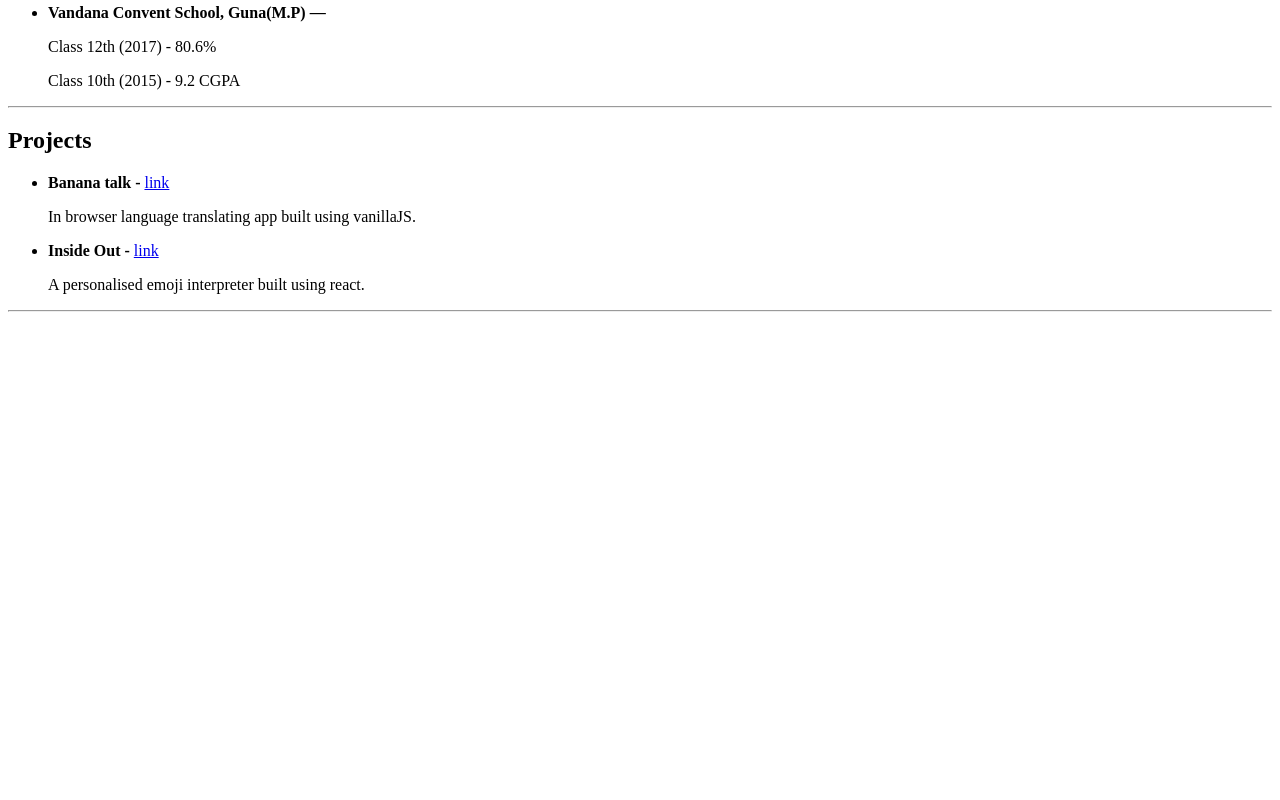
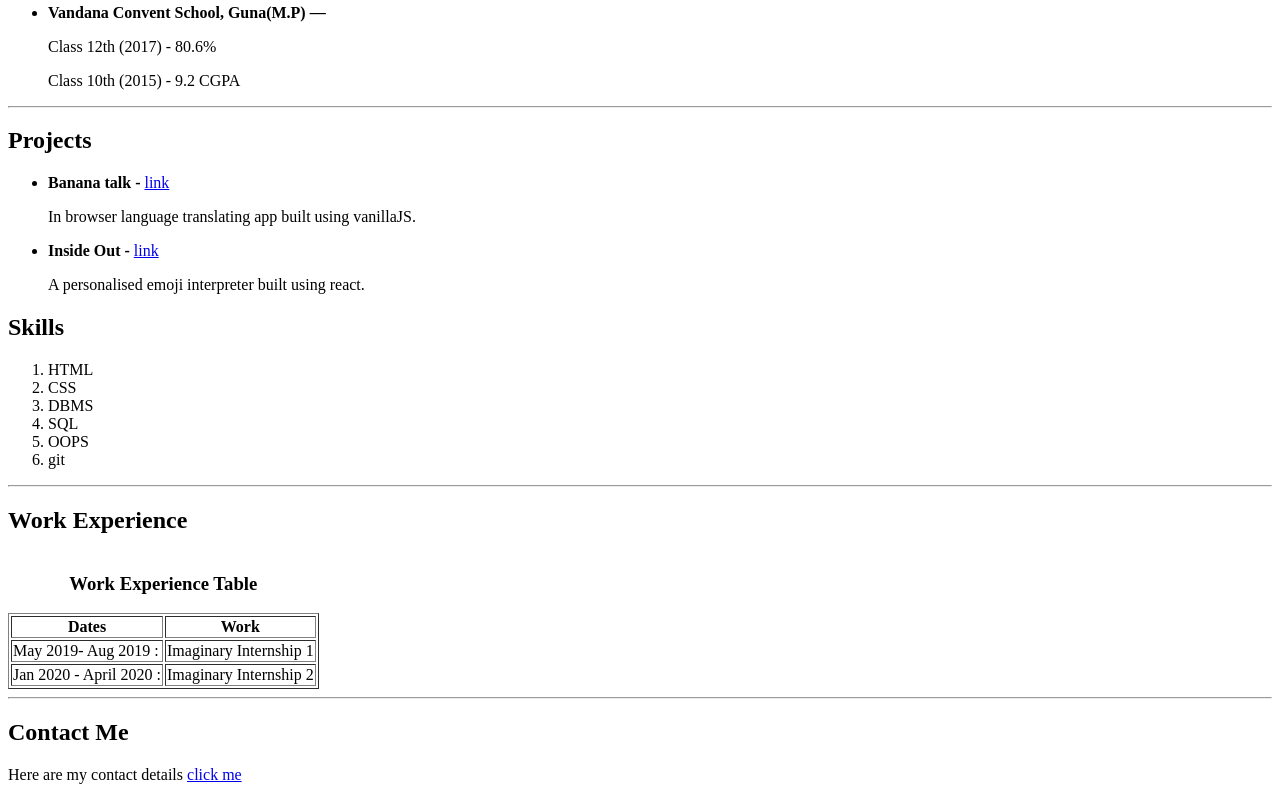
Before and after one commit to suneha15/portfolio-2, a plain HTML site: page index.html in a window 1280 px wide. Shown: the part 696-1496 px from the top of the page. Before the commit the page ends 1016 px from the top, so only its background shows below. Drawn offline with Linux system fonts and the light colour scheme.

Commit message:
added table

```diff
--- a/index.html
+++ b/index.html
@@ -57,7 +57,47 @@
             <p>A personalised emoji interpreter built using react.</p>
         </li>
     </ul>
+    <h2>Skills</h2>
+    <ol type="1">
+        <li>HTML</li>
+        <li>CSS</li>
+        <li>DBMS</li>
+        <li>SQL</li>
+        <li>OOPS</li>
+        <li>git</li>
+    </ol>
     <hr>
+
+    <h2>Work Experience</h2>
+    <table border = '1'>
+        <caption><h3>Work Experience Table</h3></caption>
+        <thead>
+            <tr>
+                <th>Dates</th>
+                <th>Work</th>
+            </tr>
+        </thead>
+
+        <tbody>
+            <tr>
+                <td>May 2019- Aug 2019 :</td>
+                <td>Imaginary Internship 1</td>
+            </tr>
+
+            <tr>
+                <td>Jan 2020 - April 2020 :</td>
+                <td>Imaginary Internship 2</td>
+            </tr>
+        </tbody>
+
+
+    </table>
+    <hr>
+
+    <h2><strong>Contact Me</strong></h2>
+    <p>Here are my contact details
+        <a href="skills.html">click me</a>
+    </p>
 </body>
 
 </html>
```
